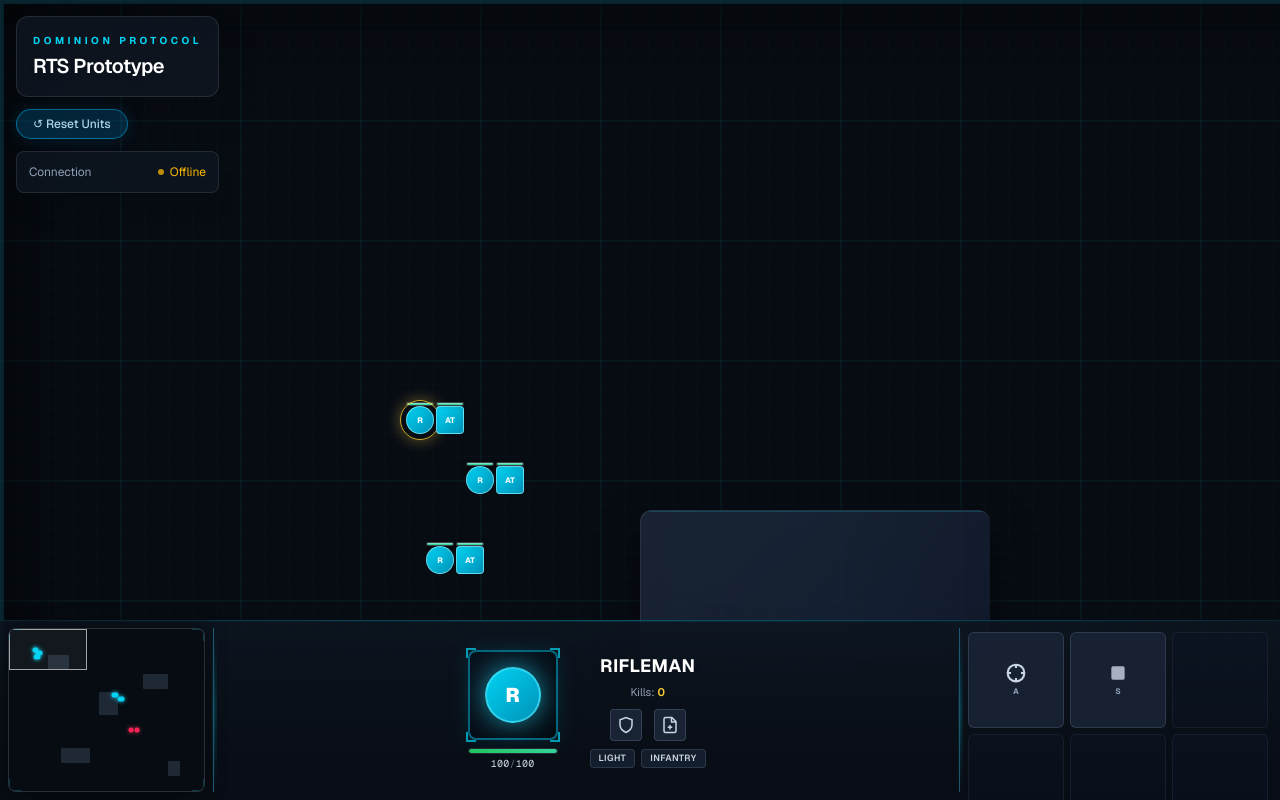
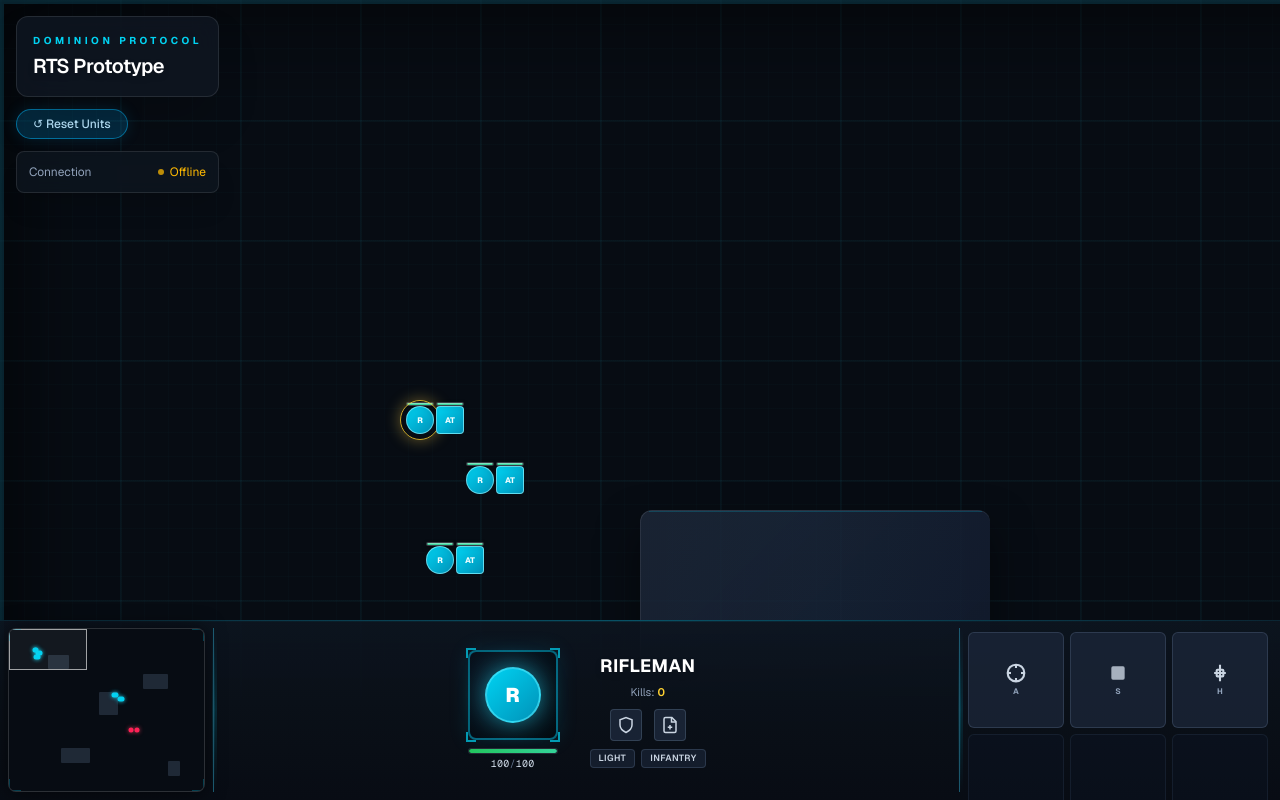
Before and after one commit to marco12893/dominion-protocol-frontend, a Next.js app: page / in a window 1280 px wide. Built offline with nearby package versions, Linux system fonts and the light colour scheme; no server answers.

Commit message:
Added control groups

```diff
--- a/src/app/page.js
+++ b/src/app/page.js
@@ -65,6 +65,13 @@ export default function Home() {
   const [isAttackMoveMode, setIsAttackMoveMode] = useState(false);
   const [windowSize, setWindowSize] = useState({ width: 0, height: 0 });
   const [hoveredTooltip, setHoveredTooltip] = useState(null);
+  const [controlGroups, setControlGroups] = useState({});
+  const lastDigitKeyPressRef = useRef({});
+  const latestStateRef = useRef({});
+
+  useEffect(() => {
+    latestStateRef.current = { controlGroups, units, windowSize };
+  });
 
   useEffect(() => {
     function handleResize() {
@@ -94,8 +101,60 @@ export default function Home() {
         if (selectedUnitIds.length > 0) {
           socketRef.current?.emit("unit:stop", { unitIds: selectedUnitIds });
         }
+      } else if (e.key.toLowerCase() === "h") {
+        setIsAttackMoveMode(false);
+        if (selectedUnitIds.length > 0) {
+          socketRef.current?.emit("unit:holdPosition", { unitIds: selectedUnitIds });
+        }
       } else if (e.key === "Escape") {
         setIsAttackMoveMode(false);
+      } else {
+        const digitMatch = e.code?.match(/^(?:Digit|Numpad)([0-9])$/);
+        if (digitMatch) {
+          const digitKey = digitMatch[1];
+          if (e.ctrlKey || e.shiftKey) {
+            e.preventDefault(); // Stop browser from switching tabs (Ctrl+Number)
+          }
+
+          if (e.ctrlKey) {
+            setControlGroups(prev => ({ ...prev, [digitKey]: selectedUnitIds }));
+          } else if (e.shiftKey) {
+            setControlGroups(prev => {
+              const existing = prev[digitKey] || [];
+              return { ...prev, [digitKey]: Array.from(new Set([...existing, ...selectedUnitIds])) };
+            });
+          } else {
+            const now = Date.now();
+            const lastTime = lastDigitKeyPressRef.current[digitKey] || 0;
+            const isDoubleTap = now - lastTime < 350;
+            lastDigitKeyPressRef.current[digitKey] = now;
+
+            const latest = latestStateRef.current;
+            const groupIds = (latest.controlGroups[digitKey] || [])
+              .filter(id => latest.units.some(u => u.id === id && u.owner === 'player' && u.health > 0));
+
+            setSelectedUnitIds(groupIds);
+
+            if (isDoubleTap && groupIds.length > 0) {
+              const groupUnits = latest.units.filter(u => groupIds.includes(u.id));
+              let minX = Infinity, maxX = -Infinity, minY = Infinity, maxY = -Infinity;
+              for (const u of groupUnits) {
+                 if (u.x < minX) minX = u.x;
+                 if (u.x > maxX) maxX = u.x;
+                 if (u.y < minY) minY = u.y;
+                 if (u.y > maxY) maxY = u.y;
+              }
+              const cx = (minX + maxX) / 2;
+              const cy = (minY + maxY) / 2;
+              const maxCamX = Math.max(0, MAP_WIDTH - latest.windowSize.width);
+              const maxCamY = Math.max(0, MAP_HEIGHT - latest.windowSize.height);
+              setCamera({
+                x: Math.max(0, Math.min(maxCamX, cx - latest.windowSize.width / 2)),
+                y: Math.max(0, Math.min(maxCamY, cy - latest.windowSize.height / 2)),
+              });
+            }
+          }
+        }
       }
     }
 
@@ -204,6 +263,7 @@ export default function Home() {
             kills: unit.kills ?? 0,
             attackTargetId: unit.attackTargetId,
             isFiring: unit.isFiring,
+            isHoldingPosition: !!unit.isHoldingPosition,
           })),
         );
       }
@@ -319,6 +379,37 @@ export default function Home() {
       return;
     }
 
+    if (event.ctrlKey) {
+      const clickedUnit = units.find(
+        (unit) =>
+          unit.owner === "player" &&
+          Math.abs(unit.x - start.x) <= UNIT_SELECTION_RADIUS &&
+          Math.abs(unit.y - start.y) <= UNIT_SELECTION_RADIUS,
+      );
+
+      if (clickedUnit) {
+        const screenLeft = camera.x;
+        const screenRight = camera.x + windowSize.width;
+        const screenTop = camera.y;
+        const screenBottom = camera.y + windowSize.height;
+
+        setSelectedUnitIds(
+          units
+            .filter(
+              (u) =>
+                u.owner === "player" &&
+                u.variantId === clickedUnit.variantId &&
+                u.x >= screenLeft &&
+                u.x <= screenRight &&
+                u.y >= screenTop &&
+                u.y <= screenBottom
+            )
+            .map((u) => u.id),
+        );
+        return;
+      }
+    }
+
     setSelectionBox({
       startX: start.x,
       startY: start.y,
@@ -343,10 +434,23 @@ export default function Home() {
     );
 
     if (clickedUnit) {
+      const screenLeft = camera.x;
+      const screenRight = camera.x + windowSize.width;
+      const screenTop = camera.y;
+      const screenBottom = camera.y + windowSize.height;
+
       setSelectedUnitIds(
         units
-          .filter((unit) => unit.owner === "player" && unit.variantId === clickedUnit.variantId)
-          .map((unit) => unit.id),
+          .filter(
+            (u) =>
+              u.owner === "player" &&
+              u.variantId === clickedUnit.variantId &&
+              u.x >= screenLeft &&
+              u.x <= screenRight &&
+              u.y >= screenTop &&
+              u.y <= screenBottom
+          )
+          .map((u) => u.id),
       );
     }
   }
@@ -522,9 +626,11 @@ export default function Home() {
                   className={`absolute left-1/2 top-1/2 h-10 w-10 -translate-x-1/2 -translate-y-1/2 rounded-full border transition-all ${
                     isSelected
                       ? "border-amber-300/80 shadow-[0_0_15px_rgba(252,211,77,0.4)] scale-100 opacity-100"
-                      : isAttacking
-                        ? "border-rose-400/60 shadow-[0_0_12px_rgba(244,63,94,0.3)] scale-100 opacity-100"
-                        : "border-transparent scale-50 opacity-0"
+                      : unit.isHoldingPosition
+                        ? "border-cyan-400/60 border-dashed shadow-[0_0_12px_rgba(34,211,238,0.3)] scale-100 opacity-100"
+                        : isAttacking
+                          ? "border-rose-400/60 shadow-[0_0_12px_rgba(244,63,94,0.3)] scale-100 opacity-100"
+                          : "border-transparent scale-50 opacity-0"
                   }`}
                 />
 
@@ -565,6 +671,63 @@ export default function Home() {
             );
           })}
         </div>
+      </div>
+
+      {/* ═══════════════════════════════════════════════════════════════════
+          CONTROL GROUPS OVERLAY
+          ═══════════════════════════════════════════════════════════════════ */}
+      <div className="absolute left-1/2 -translate-x-1/2 z-50 pointer-events-auto flex items-end gap-[3px]" style={{ bottom: 185 }}>
+        {Object.entries(controlGroups).sort(([a],[b]) => a.localeCompare(b)).map(([key, ids]) => {
+          const validUnits = ids.map(id => units.find(u => u.id === id && u.owner === 'player' && u.health > 0)).filter(Boolean);
+          if (validUnits.length === 0) return null;
+          const displayUnit = validUnits[0];
+          const displayInfo = UNIT_DISPLAY_INFO[displayUnit.variantId] || { shortLabel: '?' };
+
+          return (
+             <button
+               key={`cg-${key}`}
+               className="group flex flex-col items-center"
+               onClick={() => setSelectedUnitIds(validUnits.map(u => u.id))}
+               onDoubleClick={(e) => {
+                 e.preventDefault();
+                 let minX = Infinity, maxX = -Infinity, minY = Infinity, maxY = -Infinity;
+                 for (const u of validUnits) {
+                    if (u.x < minX) minX = u.x;
+                    if (u.x > maxX) maxX = u.x;
+                    if (u.y < minY) minY = u.y;
+                    if (u.y > maxY) maxY = u.y;
+                 }
+                 const cx = (minX + maxX) / 2;
+                 const cy = (minY + maxY) / 2;
+                 const maxCamX = Math.max(0, MAP_WIDTH - windowSize.width);
+                 const maxCamY = Math.max(0, MAP_HEIGHT - windowSize.height);
+                 setCamera({
+                   x: Math.max(0, Math.min(maxCamX, cx - windowSize.width / 2)),
+                   y: Math.max(0, Math.min(maxCamY, cy - windowSize.height / 2)),
+                 });
+               }}
+             >
+               <div className="relative w-[34px] h-[34px] bg-gradient-to-b from-[#18283a] to-[#0c141d] border border-[#2a4563] rounded shadow-[0_4px_12px_rgba(0,0,0,0.8)] transition-all group-hover:border-cyan-400/80 xl:group-hover:shadow-[0_0_15px_rgba(34,211,238,0.4)] flex items-center justify-center mb-[3px]">
+                 {/* Unit Icon inside the box */}
+                 <div className={`w-[22px] h-[22px] flex items-center justify-center text-[10px] font-black leading-none bg-gradient-to-br from-green-400 to-green-600 text-green-50 shadow-[0_0_10px_rgba(74,222,128,0.5)] ${displayUnit.variantId === "rifleman" ? "rounded-full" : "rounded-sm"}`}>
+                   {displayInfo.shortLabel}
+                 </div>
+                 {/* Count Badge */}
+                 <div className="absolute -bottom-1 -right-1 bg-[#0a1018] border border-cyan-900/80 text-[9px] font-bold font-mono text-cyan-200 px-1 rounded-sm shadow-md z-10 min-w-[14px] text-center">
+                   {validUnits.length}
+                 </div>
+                 {/* Selection Highlight (if this exact group is currently selected) */}
+                 {selectedUnitIds.length === validUnits.length && validUnits.every(u => selectedUnitIds.includes(u.id)) && (
+                   <div className="absolute inset-x-0 -bottom-[1px] h-[2px] bg-cyan-400 shadow-[0_0_8px_rgba(34,211,238,0.8)]" />
+                 )}
+               </div>
+               {/* Control Group Number Box */}
+               <div className="w-[18px] bg-gradient-to-b from-[#142031] to-[#090f17] border border-[#233a54] rounded-[2px] text-center text-[10px] font-bold text-slate-300 drop-shadow-md group-hover:border-cyan-400/80 group-hover:text-cyan-300 transition-colors pointer-events-none">
+                 {key}
+               </div>
+             </button>
+          );
+        })}
       </div>
 
       {/* ═══════════════════════════════════════════════════════════════════
@@ -887,8 +1050,30 @@ export default function Home() {
                 <span className="text-[8px] mt-0.5 font-bold tracking-wide text-slate-400">S</span>
               </button>
 
+              {/* Hold Position command */}
+              <button
+                id="cmd-hold-btn"
+                onClick={() => {
+                  setIsAttackMoveMode(false);
+                  if (selectedUnitIds.length > 0) {
+                    socketRef.current?.emit("unit:holdPosition", { unitIds: selectedUnitIds });
+                  }
+                }}
+                className={`relative w-full aspect-square rounded-md border flex flex-col items-center justify-center cursor-pointer transition-all ${
+                  selectedUnitIds.length > 0 && selectedUnitIds.every(id => { const u = units.find(un=>un.id===id); return u && u.isHoldingPosition; })
+                    ? 'border-cyan-400/80 bg-cyan-500/20 shadow-[0_0_12px_rgba(34,211,238,0.3)]'
+                    : 'border-slate-600/50 bg-slate-800/70 hover:border-cyan-500/50 hover:bg-slate-700/70'
+                }`}
+              >
+                <svg width="20" height="20" viewBox="0 0 24 24" fill="none" stroke="currentColor" strokeWidth="2.5" className={selectedUnitIds.length > 0 && selectedUnitIds.every(id => { const u = units.find(un=>un.id===id); return u && u.isHoldingPosition; }) ? 'text-cyan-300' : 'text-slate-300'}>
+                   <path d="M12 2v20M5 12h14" />
+                   <rect x="8" y="8" width="8" height="8" rx="1" />
+                </svg>
+                <span className="text-[8px] mt-0.5 font-bold tracking-wide text-slate-400">H</span>
+              </button>
+
               {/* Empty slots to fill the grid */}
-              {[...Array(7)].map((_, i) => (
+              {[...Array(6)].map((_, i) => (
                 <div
                   key={`empty-${i}`}
                   className="w-full aspect-square rounded-md border border-slate-700/30 bg-slate-900/30"
```
